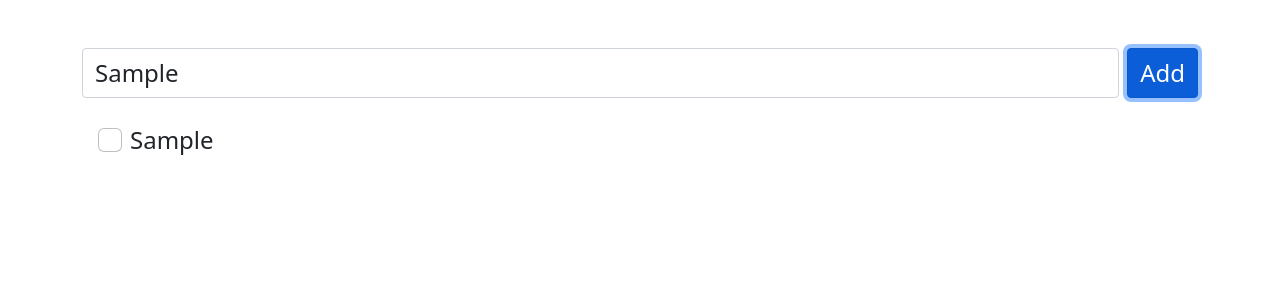
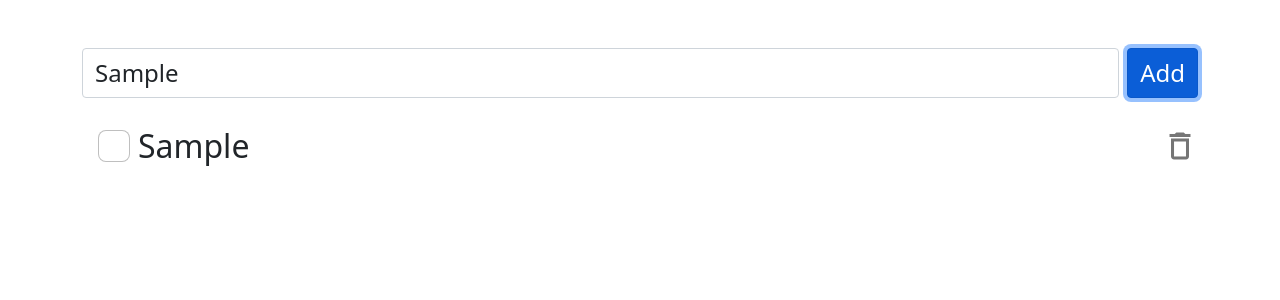
Before and after one commit to sunmengyue/my-todo-app, a React (Create React App) app: page / in a window 1280 px wide. Both pictures are taken after typing "Sample" into the empty fields and a click on the button "Add". Shown: the top 300 px of the page. Built offline with nearby package versions, Linux system fonts and the light colour scheme.

Commit message:
add delete todo

```diff
--- a/package.json
+++ b/package.json
@@ -6,6 +6,7 @@
     "@testing-library/jest-dom": "^5.11.4",
     "@testing-library/react": "^11.1.0",
     "@testing-library/user-event": "^12.1.10",
+    "material-design-icons": "^3.0.1",
     "react": "^17.0.1",
     "react-dom": "^17.0.1",
     "react-scripts": "4.0.1",
--- a/public/index.html
+++ b/public/index.html
@@ -4,6 +4,8 @@
     <meta charset="utf-8" />
     <link rel="icon" href="%PUBLIC_URL%/favicon.ico" />
     <link href="https://cdn.jsdelivr.net/npm/bootstrap@5.0.0-beta1/dist/css/bootstrap.min.css" rel="stylesheet" integrity="sha384-giJF6kkoqNQ00vy+HMDP7azOuL0xtbfIcaT9wjKHr8RbDVddVHyTfAAsrekwKmP1" crossorigin="anonymous">
+    <link href="https://fonts.googleapis.com/icon?family=Material+Icons"
+      rel="stylesheet">
     <meta name="viewport" content="width=device-width, initial-scale=1" />
     <meta name="theme-color" content="#000000" />
     <meta
--- a/src/App.js
+++ b/src/App.js
@@ -12,10 +12,14 @@ const App = () => {
     setTodos([...todos, newTodo]);
   }
 
+  function deleteTodo(id) {
+    setTodos(todos.filter((todo) => todo.id !== id));
+  }
+
   return (
     <div className='container'>
       <TodoForm todos={todos} addTodo={addTodo} />
-      <TodoList todos={todos} />
+      <TodoList todos={todos} deleteTodo={deleteTodo} />
     </div>
   );
 };
--- a/src/Todo.js
+++ b/src/Todo.js
@@ -1,12 +1,14 @@
 import React, { useState } from 'react';
+import './styles/Todo.css';
 
-const Todo = ({ todo }) => {
+const Todo = ({ todo, deleteTodo, id }) => {
   const [completeStatus, setCompleteStatus] = useState(false);
   function toggleStatus() {
     setCompleteStatus(!completeStatus);
   }
+
   return (
-    <>
+    <div className='d-flex flex-row align-items-center justify-content-between'>
       <label className='list-group-item border-0'>
         <input
           className='form-check-input me-2'
@@ -16,7 +18,13 @@ const Todo = ({ todo }) => {
         />
         {todo.task}
       </label>
-    </>
+      <i
+        className='material-icons md-36 md-dark'
+        onClick={() => deleteTodo(id)}
+      >
+        delete_outline
+      </i>
+    </div>
   );
 };
 
--- a/src/TodoForm.js
+++ b/src/TodoForm.js
@@ -1,16 +1,17 @@
 import React, { useState } from 'react';
+import { v4 as uuidv4 } from 'uuid';
 
 const TodoForm = ({ addTodo }) => {
   const [value, setValue] = useState('');
   function handleChange(e) {
     setValue(e.target.value);
   }
+
   function handleSubmit(e) {
     e.preventDefault();
-    // add one new todo Item on todolist
-    addTodo({ task: value, completed: false });
-
+    addTodo({ id: uuidv4(), task: value, completed: false });
     //save to local storage
+    e.target.value = '';
   }
   return (
     <form className='d-flex mt-5' onSubmit={handleSubmit}>
--- a/src/TodoList.js
+++ b/src/TodoList.js
@@ -1,10 +1,11 @@
 import React, { useState } from 'react';
 import Todo from './Todo';
-import { v4 as uuidv4 } from 'uuid';
 
-const TodoList = ({ todos }) => {
+const TodoList = ({ todos, deleteTodo }) => {
   const todoItems = todos.map((todo) => {
-    return <Todo todo={todo} key={uuidv4()} />;
+    return (
+      <Todo todo={todo} key={todo.id} deleteTodo={deleteTodo} id={todo.id} />
+    );
   });
   return <div className='list-group mt-3'>{todoItems}</div>;
 };
--- a/src/index.css
+++ /dev/null
@@ -1,3 +0,0 @@
-body {
-  font-size: 1.5rem;
-}
--- a/src/index.js
+++ b/src/index.js
@@ -1,6 +1,6 @@
 import React from 'react';
 import ReactDOM from 'react-dom';
 import App from './App.js';
-import './index.css';
+import './styles/index.css';
 
 ReactDOM.render(<App />, document.querySelector('#root'));
--- /dev/null
+++ b/src/styles/Todo.css
@@ -0,0 +1,34 @@
+.material-icons.danger {
+  color: #f44336;
+}
+
+.material-icons:hover {
+  cursor: pointer;
+}
+
+.material-icons.md-18 {
+  font-size: 18px;
+}
+.material-icons.md-24 {
+  font-size: 24px;
+}
+.material-icons.md-36 {
+  font-size: 36px;
+}
+.material-icons.md-48 {
+  font-size: 48px;
+}
+
+.material-icons.md-dark {
+  color: rgba(0, 0, 0, 0.54);
+}
+.material-icons.md-dark.md-inactive {
+  color: rgba(0, 0, 0, 0.26);
+}
+
+.material-icons.md-light {
+  color: rgba(255, 255, 255, 1);
+}
+.material-icons.md-light.md-inactive {
+  color: rgba(255, 255, 255, 0.3);
+}
--- /dev/null
+++ b/src/styles/index.css
@@ -0,0 +1,3 @@
+body {
+  font-size: 2rem;
+}
```
